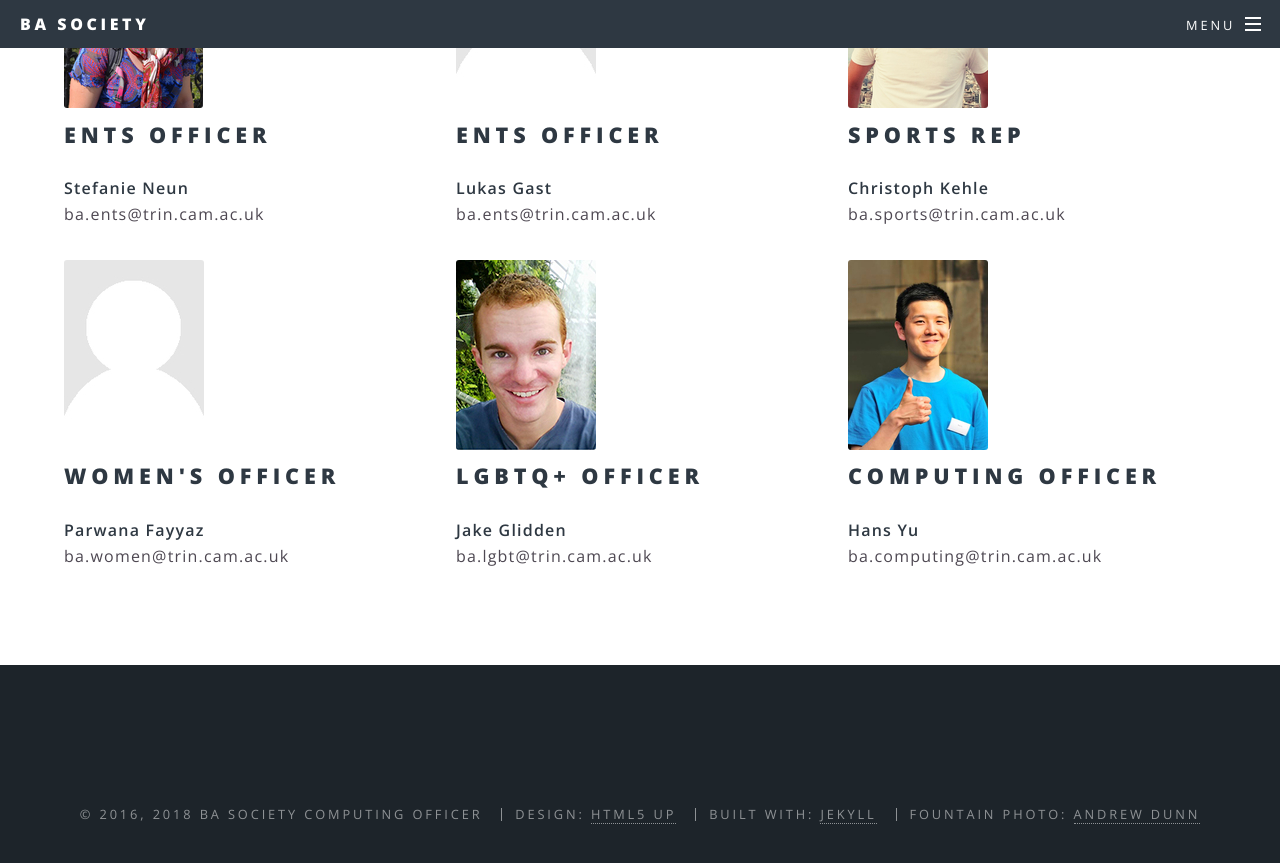
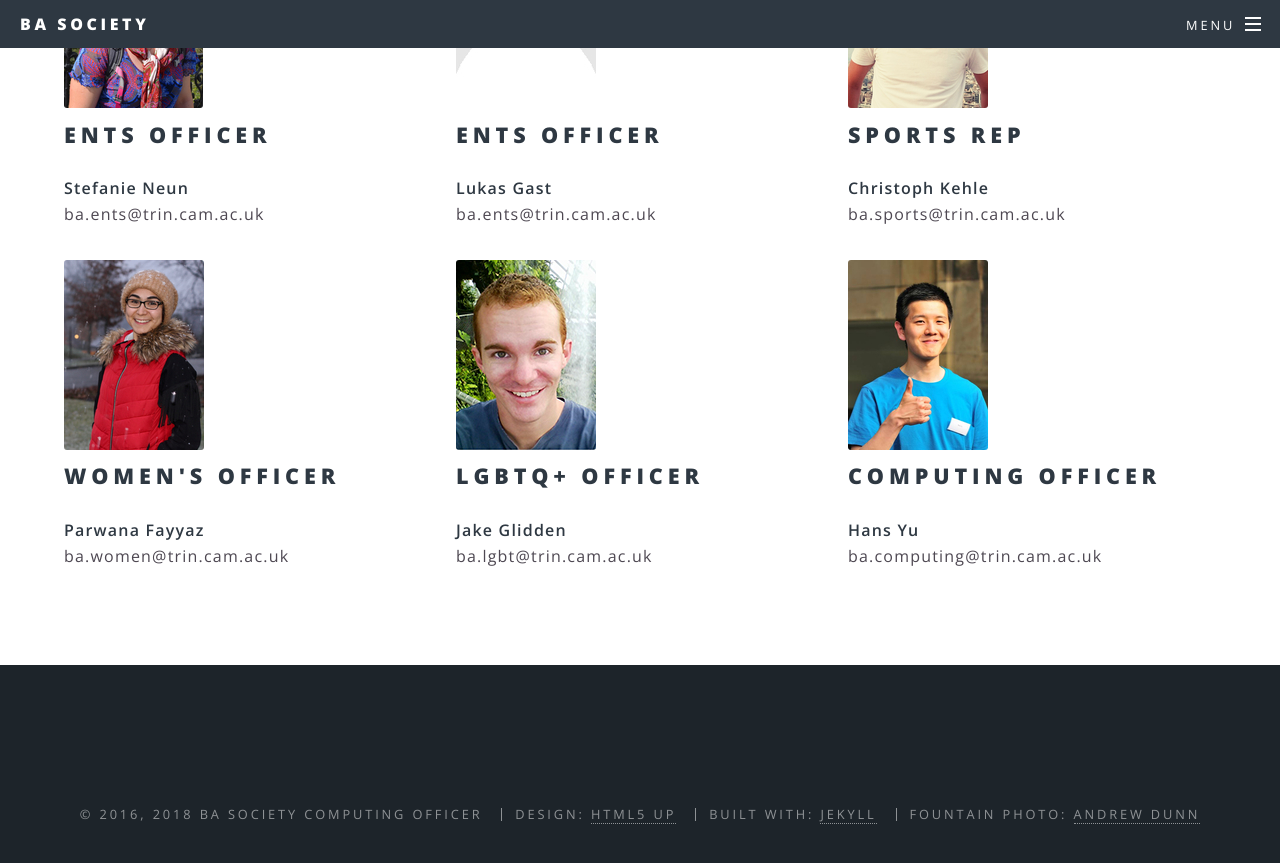
Before and after one commit to TrinityBASociety/trinitybasociety.github.io, a Jekyll site: the page built from committee/index.html, in a window 1280 px wide and 900 px high, scrolled down 1214 px. Shown: the top 863 px of the window. Built offline with Jekyll 4.4.1, drawn with Linux system fonts in a browser that asks for light colours.

Commit message:
Parwana's picture.

```diff
--- a/committee/index.html
+++ b/committee/index.html
@@ -80,7 +80,7 @@
 
 <div class="row">
 	<div class="4u 12u$(medium)">
-			<div class="image"><img src="/images/committee/Portrait_placeholder.jpg" alt="/images/committee/parwana.jpg" /></div><div class="content">
+			<div class="image"><img src="/images/committee/parwana.jpg" alt="" /></div><div class="content">
 				<h2>Women's Officer</h2>
 				<b>Parwana Fayyaz</b>
 				<p>ba.women@trin.cam.ac.uk</p>
```
Also changed, not shown: images/committee/parwana.jpg (added).
